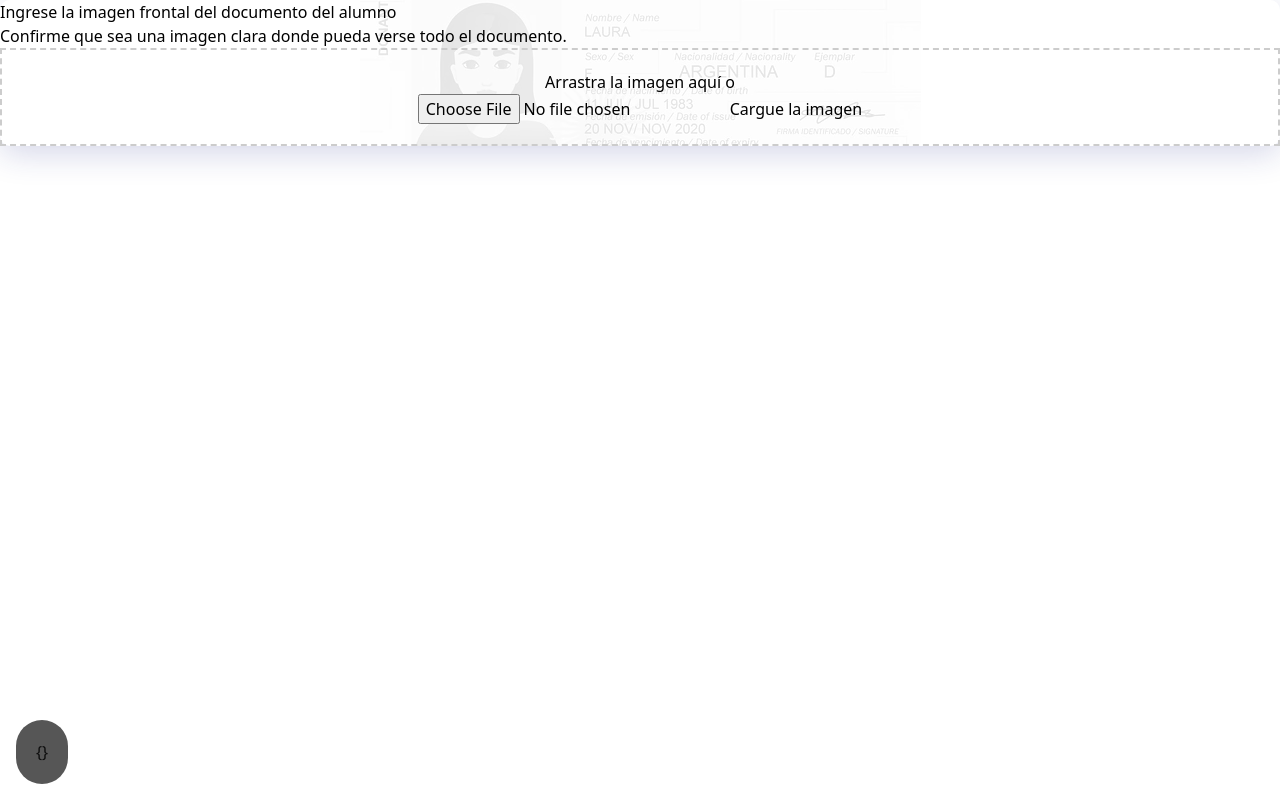
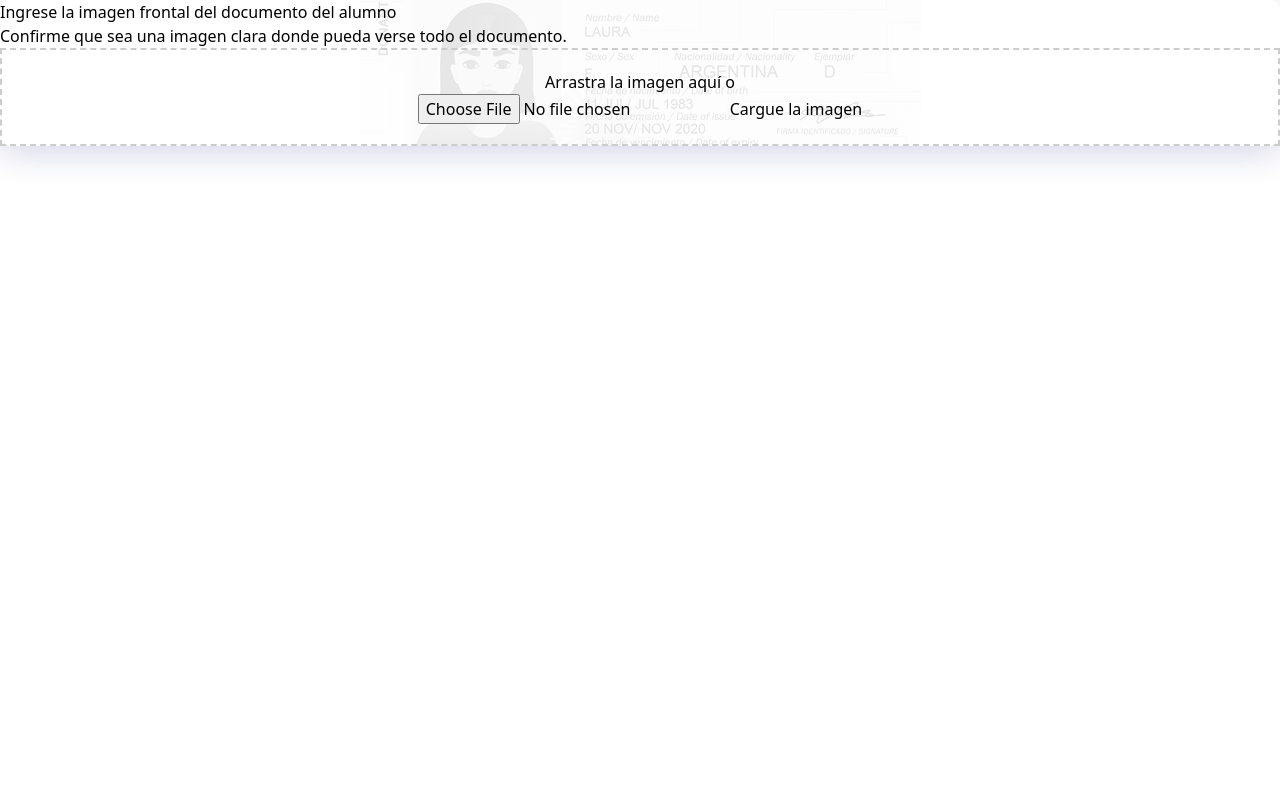
Before and after one commit to Dieeid10/form-elearning2, a React (Vite) app: page / in a window 1280 px wide. Built offline with nearby package versions, Linux system fonts and the light colour scheme.

Commit message:
Ultima modificación

```diff
--- a/src/App.jsx
+++ b/src/App.jsx
@@ -47,7 +47,7 @@ function App() {
       />
       {steps[step]}
 
-      { IS_DEVELOPMENT && <Footer dataStudent={dataStudent} /> }
+      {/* { IS_DEVELOPMENT && <Footer dataStudent={dataStudent} /> } */}
     </>
   )
 }
--- a/src/components/AuthorizationForm.jsx
+++ b/src/components/AuthorizationForm.jsx
@@ -6,12 +6,10 @@ const title = "Entrega de autorización de participación:"
 
 const nextForm = "FormData"
 
-const prevForm = "FormDataAdulto"
-
 export function AuthorizationForm () {
     const { dataStudent } = useDataStudent()
 
     return (
-        <Form AuthorizationText={AuthorizationText} title={title} nextForm={dataStudent.authorizationName ? nextForm : false} prevForm={prevForm} />
+        <Form AuthorizationText={AuthorizationText} title={title} nextForm={dataStudent.authorizationName ? nextForm : false} />
     )
 }
```
